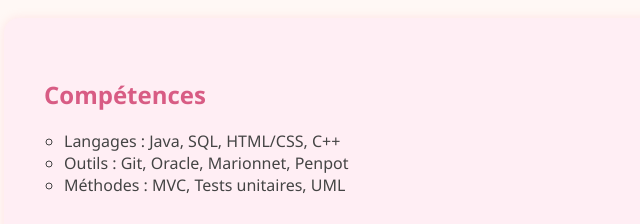
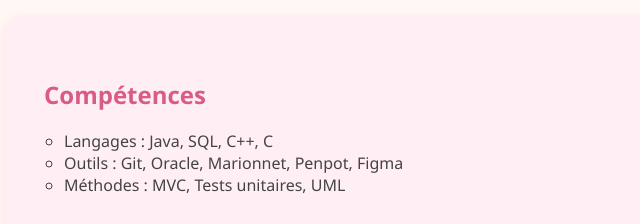
Before and after one commit to Sarah-ali5/portfolio, a plain HTML site: page index.html in a window 1280 px wide. Shown: the part 1160-1384 px from the top of the page, without its empty margins (196-836 px from the left). Drawn offline with Linux system fonts and the light colour scheme.

Commit message:
Update index.html

```diff
--- a/index.html
+++ b/index.html
@@ -64,8 +64,8 @@
 <section id="skills">
     <h2>Compétences</h2>
     <ul>
-        <li>Langages : Java, SQL, HTML/CSS, C++</li>
-        <li>Outils : Git, Oracle, Marionnet, Penpot</li>
+        <li>Langages : Java, SQL, C++, C</li>
+        <li>Outils : Git, Oracle, Marionnet, Penpot, Figma</li>
         <li>Méthodes : MVC, Tests unitaires, UML</li>
     </ul>
 </section>
```
